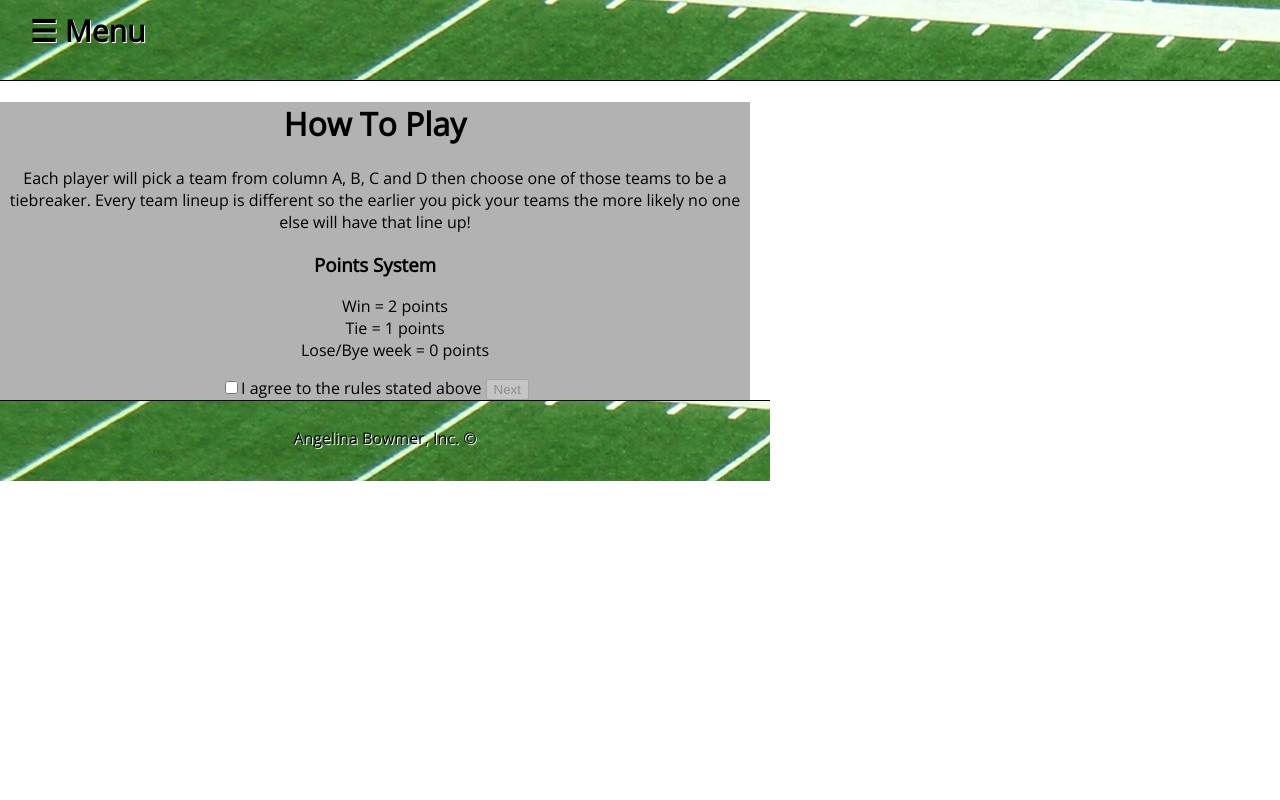
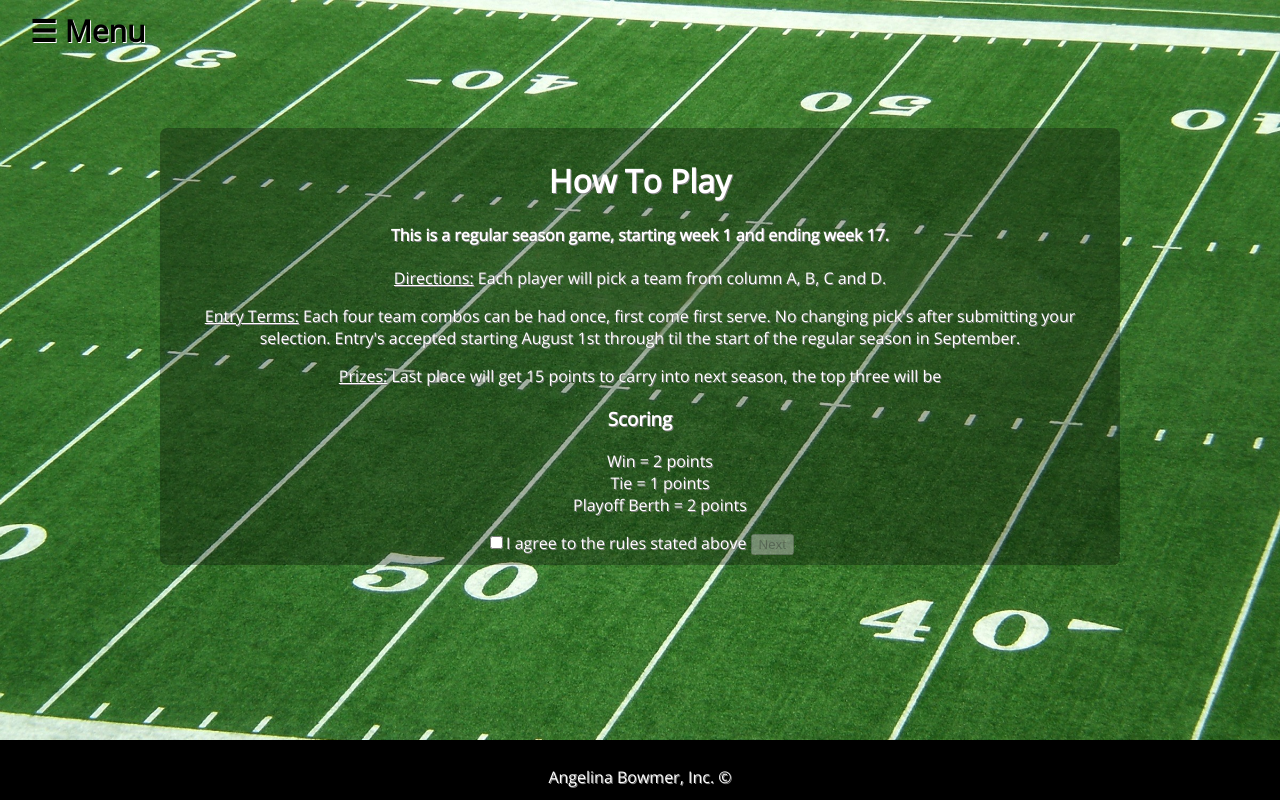
Before and after one commit to aceome/FamLeague, a Django app: page /rules/ in a window 1280 px wide. Run offline with Django 3.2, Linux system fonts and the light colour scheme; the visitor is signed in with stand-in values (Sample User, id 1); the page is wider than the window, and the part outside it is not shown.

Commit message:
capstone added some small fixes

```diff
--- a/mysite/famleague/static/famleague/login.css
+++ b/mysite/famleague/static/famleague/login.css
@@ -42,6 +42,7 @@ h2 {
 
 
 }
+
 form {
     padding: 10px;
 }
--- a/mysite/famleague/static/famleague/navigation.css
+++ b/mysite/famleague/static/famleague/navigation.css
@@ -50,3 +50,9 @@ a, a:hover, a:focus {
 	text-decoration: none;
     transition: all .3s;
 }
+
+
+
+* {
+    box-sizing:border-box;
+}
--- a/mysite/famleague/static/famleague/rules.css
+++ b/mysite/famleague/static/famleague/rules.css
@@ -6,32 +6,38 @@ html, body {
 
 body {
     height: 100%;
+    width: 100%;
     font-family: 'Open Sans', sans-serif;
     overflow-x: hidden;
+    background-image: url("./images/football-field.jpg");
+    background-repeat: no-repeat;
+    background-size: cover;
+    display: flex;
+    justify-content: center;
 }
 header {
-    background-image: url("./images/football-field.jpg");
+    position: absolute;
     width: 100%;
     height: 60px;
     color: black;
     text-shadow: 1px 1px white;
     padding: 10px;
-    position: sticky;
-    top: -1px;
+    top: 0;
     font-weight: bold;
     text-align: left;
-    border-bottom: 1px solid black;
+
 }
 footer {
-    background-image: url("./images/football-field.jpg");
-    position: sticky;
-    bottom: -1px;
+    background-color: black;
+    position: absolute;
+    bottom: 0;
     width:100%;
     height:60px;
     padding: 10px;
-    color: black;
-    text-shadow: 1px 1px white;
-    border-top: 1px solid black;
+    color: white;
+    text-shadow: 1px 1px gray;
+    text-align: center;
+
 
 }
 
@@ -105,9 +111,15 @@ footer {
 }
 
 #main-rules {
+    margin: 10%;
     text-align: center;
-    width: 750px;
+    width: 75%;
     background-color: rgba(0, 0, 0, .3);
+    color: white;
+    padding: 10px;
+    border-radius: 7px;
+    text-shadow: 1px 1px gray;
+
 }
 
 li {
--- a/mysite/famleague/templates/famleague/rules.html
+++ b/mysite/famleague/templates/famleague/rules.html
@@ -12,8 +12,8 @@
 <body>
     <div id="mySidenav" class="sidenav">
       <a href="javascript:void(0)" class="closebtn" onclick="closeNav()">&times;</a>
-      <a href="{% url 'famleague:lineup' 'A' %}">Lineup</a>
       <a href="{% url 'famleague:index' %}">Your Team</a>
+      <a href="{% url 'famleague:lineup' 'A' %}">Pick Lineup</a>
       <a href="{% url 'famleague:leader' %}">Leaderboard</a>
       <a href="{% url 'famleague:logout_user' %}">Logout</a>
       <!--<a href="#">Contact</a>-->
@@ -24,24 +24,31 @@
         <h1>How To Play</h1>
 
         <p class="rules">
-            Each player will pick a team from column A, B, C and D then choose one of those teams to be a tiebreaker. Every team lineup is different so the earlier you pick your teams the more likely no one else will have that line up!
-            <h3>Points System</h3>
+        <h4>This is a regular season game, starting week 1 and ending week 17.</h4>
+        <u>Directions:</u>
+        Each player will pick a team from column A, B, C and D.</p>
+
+        <p class="rules"> <u>Entry Terms:</u>
+                Each four team combos can be had once, first come first serve. No changing pick's after submitting your selection. Entry's accepted starting August 1st through til the start of the regular season in September.</p>
+        <p class="rules"><u>Prizes:</u>
+            Last place will get 15 points to carry into next season, the top three will be
+        </p>
+            <h3>Scoring</h3>
             <ul>
                 <li>Win = 2 points</li>
                 <li>Tie = 1 points</li>
-                <li>Lose/Bye week = 0 points</li>
+                <li>Playoff Berth = 2 points</li>
             </ul>
 
+        <input id="cb_agree" type="checkbox"/>I agree to the rules stated above
+        <button id="bt_agree" disabled>Next</button>
 
 
-        </p>
-        <input id="cb_agree" type="checkbox"/>I agree to the rules stated above
-        <button id="bt_agree" disabled>Next</button>
-         <!-- Footer -->
-        <footer>
+    </div>
+    <!-- Footer -->
+    <footer>
             <p>Angelina Bowmer, Inc. ©</p>
-        </footer>
-    </div>
+    </footer>
 
 
     <script>
--- a/mysite/famleague/views.py
+++ b/mysite/famleague/views.py
@@ -54,7 +54,8 @@ def rules(request):
 @login_required
 def lineup(request, category):
     teams = Team.objects.filter(category=category).order_by('-score_2018')
-    user_teams = {'teams': teams, 'category': category}
+    user_team_ids = set(request.user.team_set.values_list('id', flat=True))
+    user_teams = {'teams': teams, 'user_team_ids': user_team_ids, 'category': category}
     return render(request, 'famleague/lineup.html', user_teams)
 
 
@@ -63,16 +64,23 @@ def pick_team(request, team_id):
     # look up the team with that id
     team = Team.objects.get(pk=team_id)
     user = request.user
-    flag = False
     for one_team in user.team_set.all():
         if one_team.category == team.category:
-            flag = True
-    if flag:
-        team.users.remove(user)
-    # add the team to the user's list of teams
-    else:
-        team.users.add(user)
-    return HttpResponseRedirect(reverse('famleague:lineup', kwargs={'category': 'team'}))
+            # one_team.users.remove(user)
+            user.team_set.remove(one_team)
+
+    team.users.add(user)
+
+    url = ''
+    if team.category == 'A':
+        url = reverse('famleague:lineup', kwargs={'category': 'B'})
+    if team.category == 'B':
+        url = reverse('famleague:lineup', kwargs={'category': 'C'})
+    if team.category == 'C':
+        url = reverse('famleague:lineup', kwargs={'category': 'D'})
+    if team.category == 'D':
+        url = reverse('famleague:index')
+    return HttpResponseRedirect(url)
 
 
 @login_required
```
Also changed, not shown: mysite/famleague/static/famleague/leader.css (+19 -12 lines), mysite/famleague/static/famleague/lineup.css (+17 -18 lines), mysite/famleague/static/famleague/style.css (+8 -10 lines), mysite/famleague/templates/famleague/index.html (+3 -5 lines), mysite/famleague/templates/famleague/lineup.html (+27 -7 lines).
